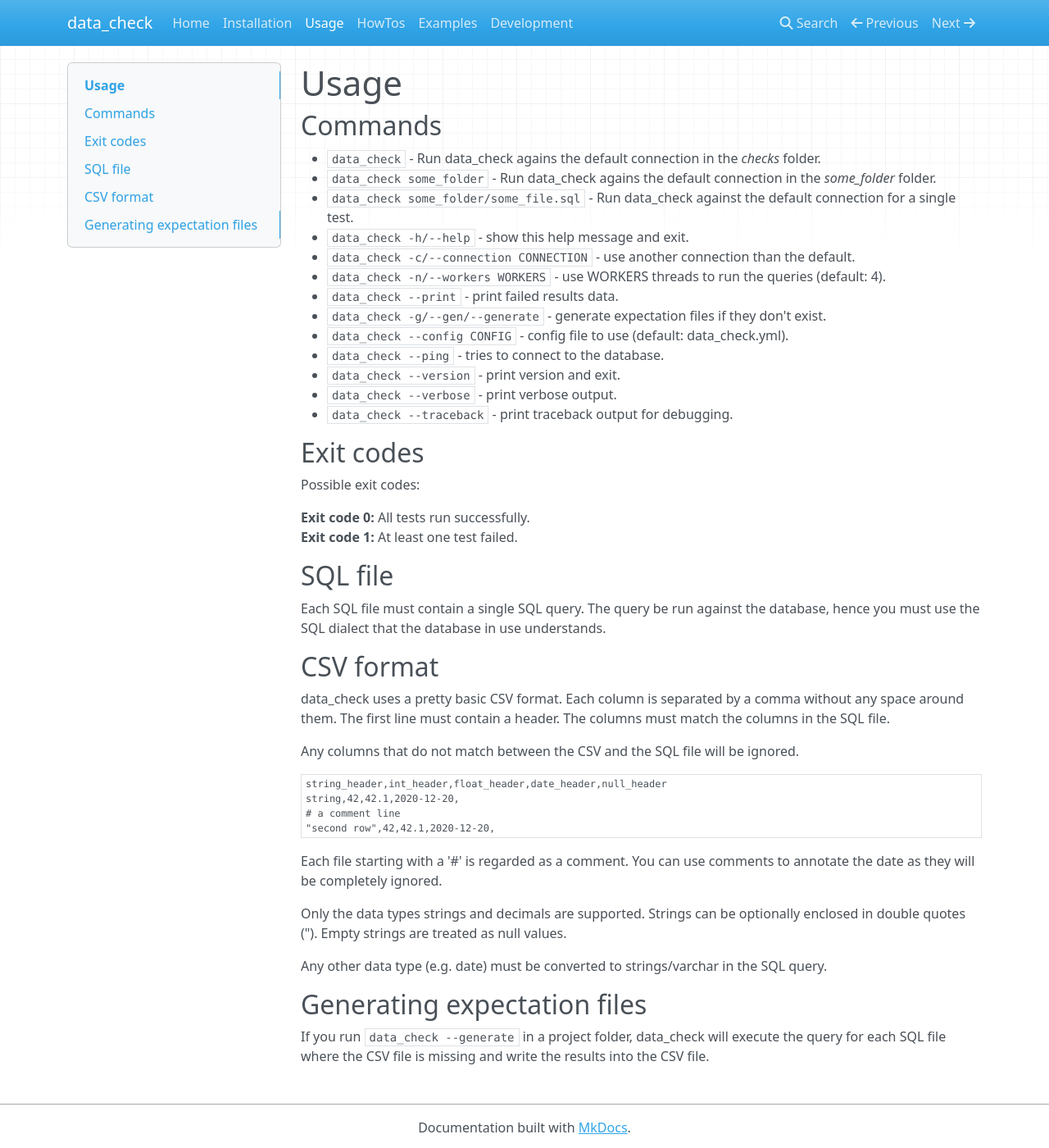
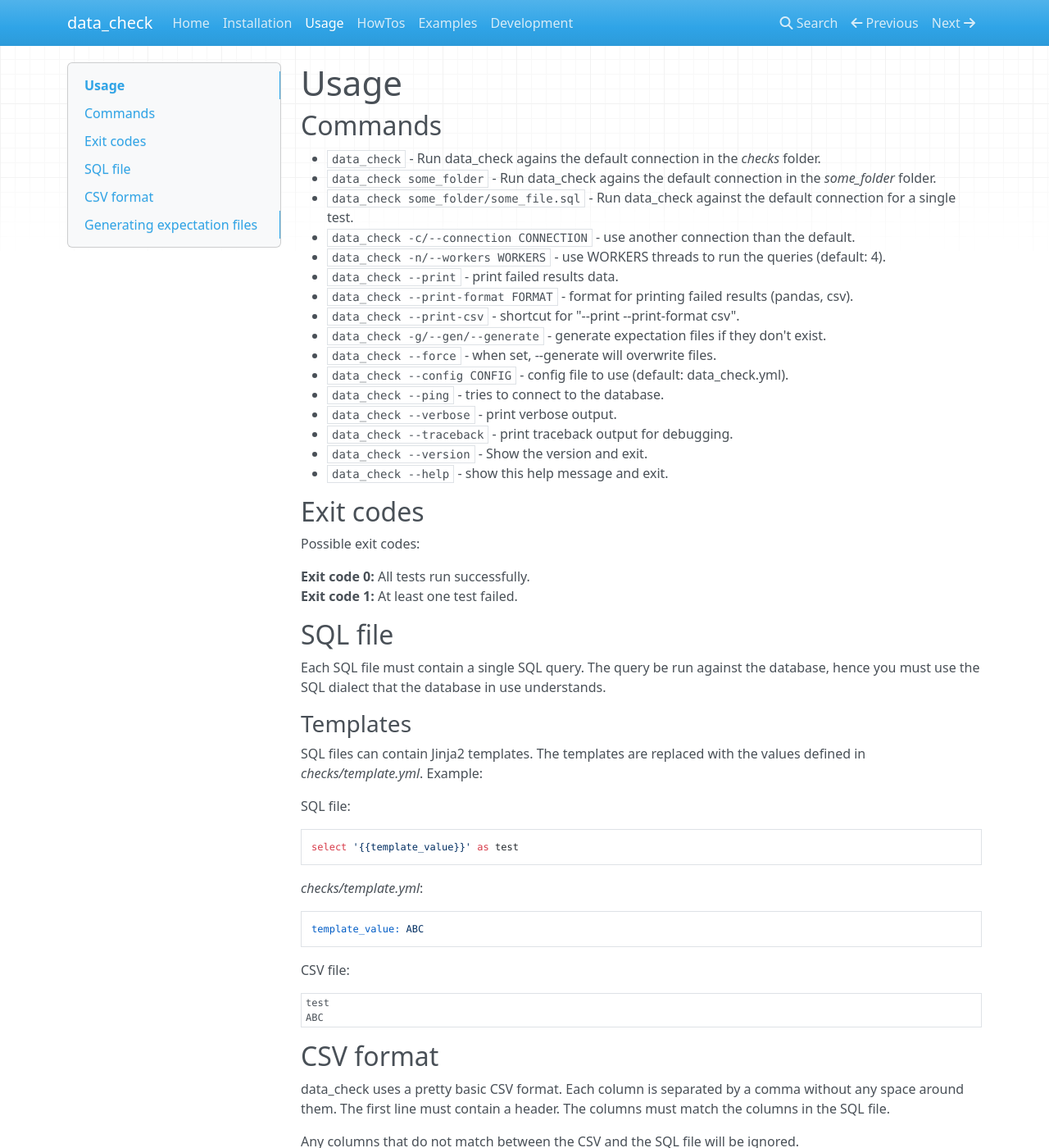
Before and after one commit to andrjas/data_check, an MkDocs documentation site: the page built from docs/usage.md, in a window 1280 px wide and 1400 px high. Shown: the whole window at 82% size. Built offline with MkDocs 1.6.1, drawn with Linux system fonts in a browser that asks for light colours; nearby versions of some CDN libraries.

````diff
--- a/docs/usage.md
+++ b/docs/usage.md
@@ -5,16 +5,19 @@
 * `data_check` - Run data_check agains the default connection in the _checks_ folder.
 * `data_check some_folder` - Run data_check agains the default connection in the _some_folder_ folder.
 * `data_check some_folder/some_file.sql` - Run data_check against the default connection for a single test.
-* `data_check -h/--help` - show this help message and exit.
 * `data_check -c/--connection CONNECTION` - use another connection than the default.
 * `data_check -n/--workers WORKERS` - use WORKERS threads to run the queries (default: 4).
 * `data_check --print` - print failed results data.
+* `data_check --print-format FORMAT` - format for printing failed results (pandas, csv).
+* `data_check --print-csv` - shortcut for "--print --print-format csv".
 * `data_check -g/--gen/--generate` - generate expectation files if they don't exist.
+* `data_check --force` - when set, --generate will overwrite files.
 * `data_check --config CONFIG` - config file to use (default: data_check.yml).
 * `data_check --ping` - tries to connect to the database.
-* `data_check --version` - print version and exit.
 * `data_check --verbose` - print verbose output.
 * `data_check --traceback` - print traceback output for debugging.
+* `data_check --version` - Show the version and exit.
+* `data_check --help` - show this help message and exit.
 
 ## Exit codes
 
@@ -26,6 +29,28 @@ __Exit code 1:__ At least one test failed.
 ## SQL file
 
 Each SQL file must contain a single SQL query. The query be run against the database, hence you must use the SQL dialect that the database in use understands.
+
+### Templates
+
+SQL files can contain Jinja2 templates. The templates are replaced with the values defined in _checks/template.yml_. Example:
+
+SQL file:
+```sql
+select '{{template_value}}' as test
+```
+
+_checks/template.yml_:
+```yaml
+template_value: ABC
+```
+
+CSV file:
+
+```csv
+test
+ABC
+```
+
 
 ## CSV format
 
````
Also changed, not shown: README.md (+1 -1 lines), docs/example.md (+1 -1 lines), docs/index.md (+3 -3 lines), docs/install.md (+1 -1 lines).
